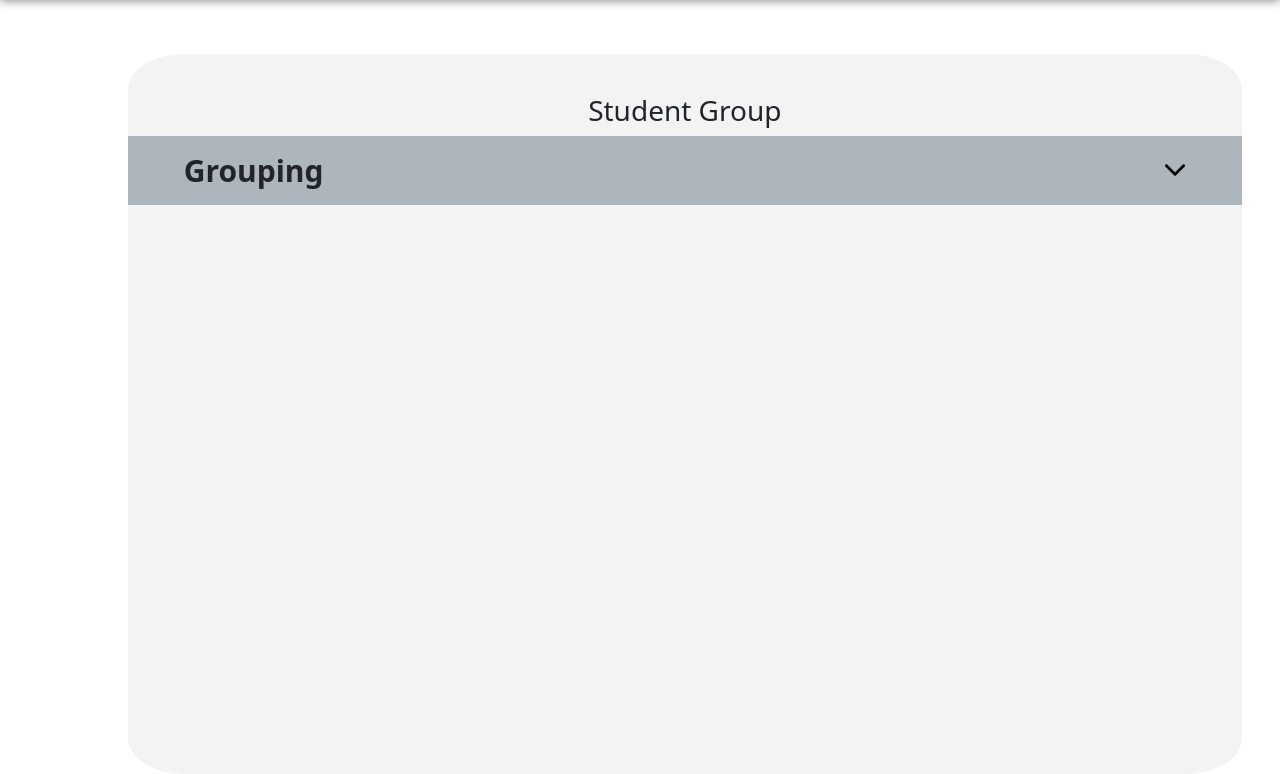
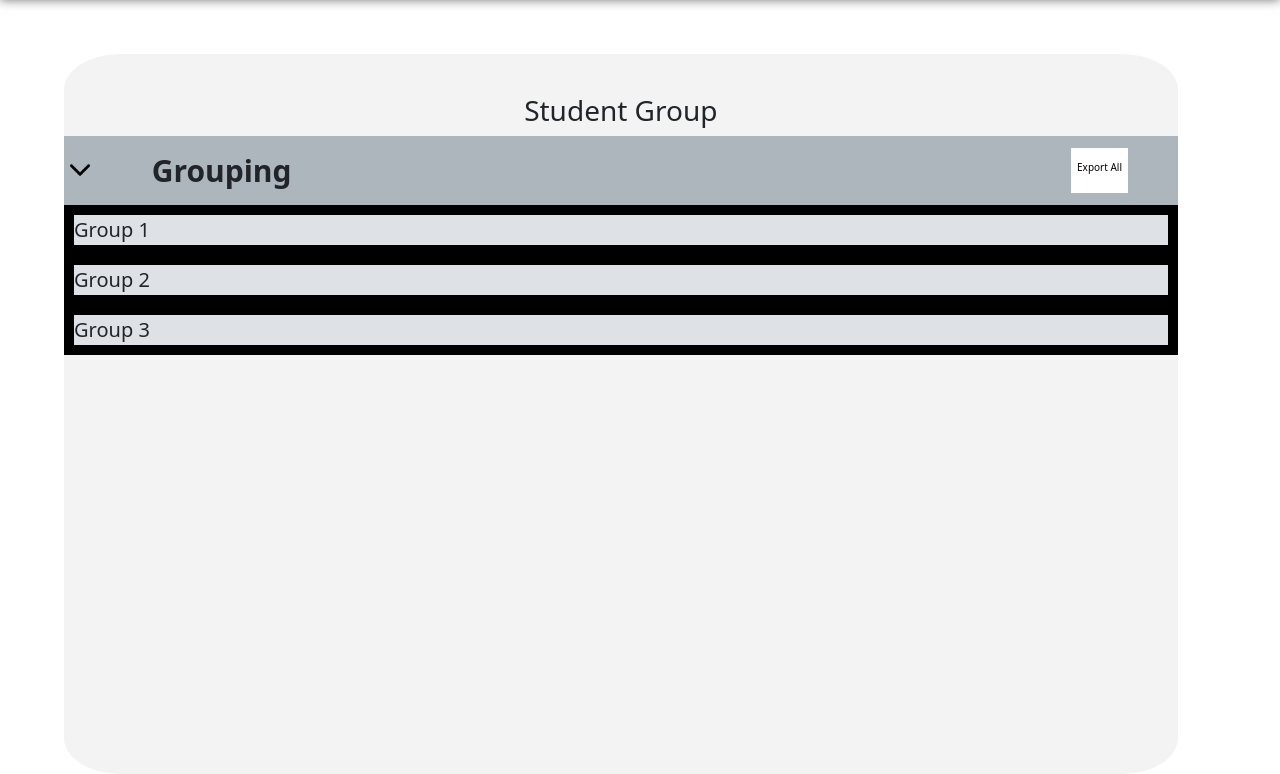
Before and after one commit to JaxChoong/Student-Peer-Review-Website, a Flask app: page /studentGroup in a window 1280 px wide. Shown: the part 66-840 px from the top of the page. Run offline with Flask 3, Linux system fonts and the light colour scheme.

Commit message:
feat: added exportGroupButton

```diff
--- a/static/style.css
+++ b/static/style.css
@@ -28,6 +28,16 @@ h3{
   text-align: center;
 }
 
+.tooltiptext {
+  visibility: hidden;
+  z-index:1;
+  font-size: 100px;;
+}
+
+.tooltiptext:hover{
+  visibility: visible;
+  background-color: #f5f5f5
+}
 
 /* li{
   list-style-type: none;
@@ -169,7 +179,8 @@ h3{
   max-width: 100%;
   min-height: 90%;
   height: auto;
-  margin-left:10%;
+  margin-left:5%;
+  margin-right: 5%;
   padding-top: 4vh;
   position: absolute;
   overflow: scroll;
@@ -241,15 +252,32 @@ TODO: ADD DESIGN TO THE FORMS
   border: none;
 }
 
+#exportGroupingbtn button{
+  background-color: white;
+  padding-top: 12px;
+  padding-bottom: 12px;
+  font-size: 10px;
+  display: flex;
+  height: 100%;
+  border: none;
+}
+
 #groupingTitle{
 padding-left: 5%;
-margin-right: 75% ;
+margin-right: 70%;
 font-weight: bold;
 }
 
-#groupingSection{
-  display:none;/*Hides the grouping*/
-  font-size: 100px;
+#groupingSection div{
+  display:visible;/*Hides the grouping*/
+  font-size: 20px;
+  text-align: left;
+  background-color: #DEE2E6;
+  border:10px, solid, black;
+}
+
+.grouping{
+  border: 1px solid #14110F ;
 }
 
 #changePassword{
--- a/templates/studentgroup.html
+++ b/templates/studentgroup.html
@@ -19,13 +19,14 @@
   </script>
   <h3>Student Group</h3>
   <div id="groupingHeader">
+    <button onclick="toggleGrouping()"><img src="/static/img/down-arrow.png" alt="arrow" id="groupingButtonImg" style="width: 20px; height: 20px;"></button>
     <div id="groupingTitle">Grouping</div>
-    <button onclick="toggleGrouping()"><img src="/static/img/down-arrow.png" alt="arrow" id="groupingButtonImg" style="width: 20px; height: 20px;"></button>
+    <div id="exportGroupingbtn"><button>Export All</button></div>
   </div>
   <div id="groupingSection">
-    <div>This is the first group</div>
-    <div>This is the sceond group</div>
-    <div>This is the third group</div>
+    <div class="grouping">Group 1</div>
+    <div class="grouping">Group 2</div>
+    <div class="grouping">Group 3</div>
   </div>
 
   {%endblock%}
```
